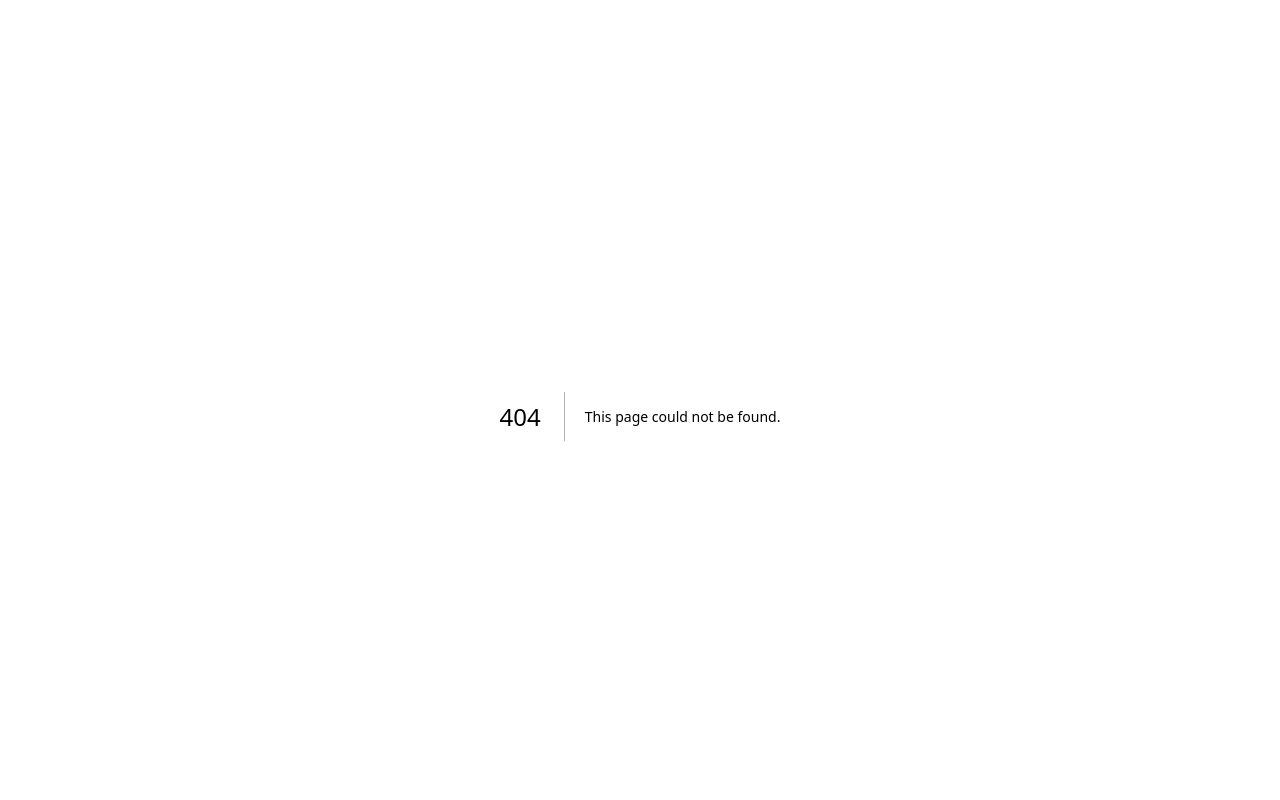
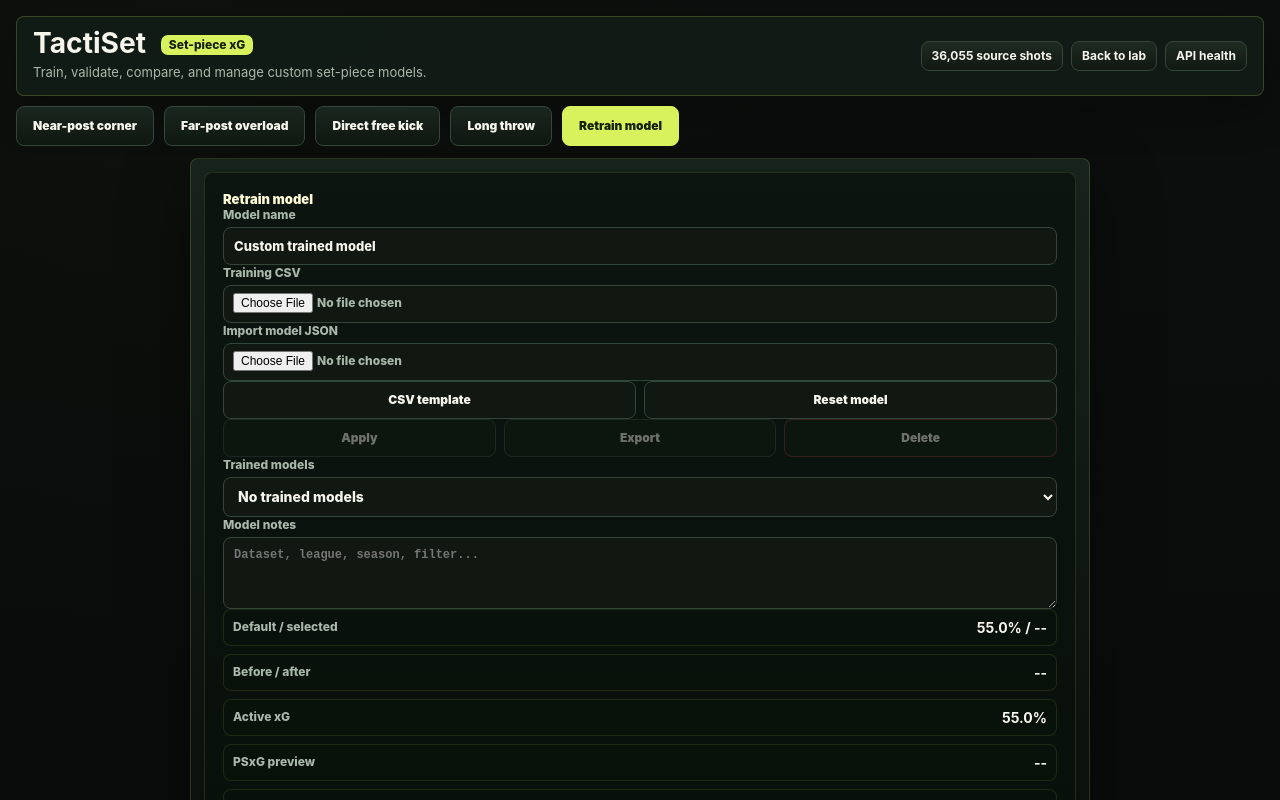
Before and after one commit to yubraj-karki1/Deadball-Economics, a Next.js app: page /retrain in a window 1280 px wide. Before the commit this address had no page. Shown: the top 800 px of the page. Built offline with nearby package versions, Linux system fonts and the light colour scheme.

Commit message:
new commit

```diff
--- a/app/deadball-lab.tsx
+++ b/app/deadball-lab.tsx
@@ -18,6 +18,7 @@ const GK_H = 4;
 const GK_V = 2.5;
 const SAVED_SCENARIOS_KEY = "deadball-economics-scenarios";
 const SAVED_TRAINED_MODELS_KEY = "deadball-economics-trained-models";
+const ACTIVE_TRAINED_MODEL_KEY = "deadball-economics-active-trained-model";
 
 type PresetKey = "nearPost" | "farPost" | "directFk" | "longThrow";
 type DragTarget = { kind: "shot" | "gk" | "start" | "def" | "atk"; index?: number } | null;
@@ -814,7 +815,7 @@ function directFreeKickVisual(start: Point, target: Point, curve: number, dip: n
   };
 }
 
-export default function DeadballLab() {
+export default function DeadballLab({ view = "lab" }: { view?: "lab" | "retrain" }) {
   const [state, setState] = useState<LabState>(initialState);
   const [scenarioName, setScenarioName] = useState("Near-post corner");
   const [activePreset, setActivePreset] = useState<PresetKey | null>("nearPost");
@@ -867,8 +868,14 @@ export default function DeadballLab() {
 
   useEffect(() => {
     const models = readTrainedModels();
+    const activeModelId = window.localStorage.getItem(ACTIVE_TRAINED_MODEL_KEY) ?? "";
+    const activeModel = models.find((model) => model.id === activeModelId);
     setTrainedModels(models);
-    setSelectedModelId(models[0]?.id ?? "");
+    setSelectedModelId(activeModel?.id ?? models[0]?.id ?? "");
+    if (activeModel) {
+      setState((current) => ({ ...current, calibration: activeModel.calibration }));
+      setModelName(activeModel.name);
+    }
   }, []);
 
   useEffect(() => {
@@ -1015,9 +1022,13 @@ export default function DeadballLab() {
     update({ calibration: model.calibration });
     setSelectedModelId(model.id);
     setModelName(model.name);
+    window.localStorage.setItem(ACTIVE_TRAINED_MODEL_KEY, model.id);
   };
   const deleteTrainedModel = () => {
     const next = trainedModels.filter((item) => item.id !== selectedModelId);
+    if (window.localStorage.getItem(ACTIVE_TRAINED_MODEL_KEY) === selectedModelId) {
+      window.localStorage.removeItem(ACTIVE_TRAINED_MODEL_KEY);
+    }
     persistTrainedModels(next);
     setSelectedModelId(next[0]?.id ?? "");
   };
@@ -1102,6 +1113,7 @@ export default function DeadballLab() {
   const resetDefaultModel = () => {
     update({ calibration: DEFAULT_CALIBRATION });
     setSelectedModelId("");
+    window.localStorage.removeItem(ACTIVE_TRAINED_MODEL_KEY);
   };
   const updateSelectedModelNotes = (notes: string) => {
     if (!selectedModelId) return;
@@ -1209,21 +1221,25 @@ export default function DeadballLab() {
       <header className="topbar">
         <div>
           <h1>TactiSet <span className="tag">Set-piece xG</span></h1>
-          <p className="sub">A tactical set-piece lab rebuilt as a Next.js and React TypeScript app.</p>
+          <p className="sub">{view === "retrain" ? "Train, validate, compare, and manage custom set-piece models." : "A tactical set-piece lab rebuilt as a Next.js and React TypeScript app."}</p>
         </div>
         <div className="top-actions">
           <span className="model-pill">36,055 source shots</span>
+          {view === "retrain" && <a className="health" href="/">Back to lab</a>}
           <a className="health" href="/api/health" target="_blank">API health</a>
         </div>
       </header>
 
       <section className="scenario-strip">
-        {(Object.keys(PRESETS) as PresetKey[]).map((key) => (
+        {(Object.keys(PRESETS) as PresetKey[]).map((key) => view === "lab" ? (
           <button key={key} className={`preset ${activePreset === key ? "on" : ""}`} onClick={() => applyPreset(key)}>{PRESETS[key].name}</button>
+        ) : (
+          <a key={key} className="preset scenario-link" href="/">{PRESETS[key].name}</a>
         ))}
+        <a className={`preset scenario-link ${view === "retrain" ? "on" : ""}`} href="/retrain">Retrain model</a>
       </section>
 
-      <main className="grid">
+      <main className={`grid ${view === "retrain" ? "retrain-view" : ""}`}>
         <aside className="panel controls">
           <div className="panel-head"><span>Scenario</span><b>{scenarioName}</b></div>
           <div className="scenario-library">
@@ -1289,7 +1305,7 @@ export default function DeadballLab() {
             <button className={`btn toggle ${state.showHeat ? "on" : ""}`} onClick={() => update({ showHeat: !state.showHeat })}>xG heatmap</button>
             <button className={`btn toggle ${state.showVor ? "on" : ""}`} onClick={() => update({ showVor: !state.showVor })}>Voronoi</button>
           </div>
-          <div className="training-card open">
+          {view === "retrain" && <div className="training-card open">
             <div className="panel-row-title">
               <div className="fk-title">Retrain model</div>
             </div>
@@ -1357,7 +1373,7 @@ export default function DeadballLab() {
                 {trainingReport.warnings.length > 0 && <Row k="New warnings" v={trainingReport.warnings.join(", ")} />}
               </>}
             </div>
-          </div>
+          </div>}
           <div className="mini-card"><span>Pitch mode</span><b>105 x 68 m</b></div>
         </aside>
 
--- a/app/globals.css
+++ b/app/globals.css
@@ -128,6 +128,13 @@ h1 {
   background: linear-gradient(180deg, rgba(27, 39, 31, 0.96), rgba(15, 24, 16, 0.96));
 }
 
+.scenario-link {
+  display: inline-flex;
+  align-items: center;
+  justify-content: center;
+  text-decoration: none;
+}
+
 .preset:hover,
 .preset.on,
 .btn.toggle.on {
@@ -142,6 +149,28 @@ h1 {
   gap: 12px;
   align-items: start;
   min-height: calc(100vh - 152px);
+}
+
+.grid.retrain-view {
+  display: block;
+  max-width: 900px;
+  min-height: calc(100vh - 152px);
+}
+
+.retrain-view > .panel:not(.controls),
+.retrain-view .controls > :not(.training-card) {
+  display: none;
+}
+
+.retrain-view .controls {
+  position: static;
+  width: 100%;
+  max-height: none;
+  overflow: visible;
+}
+
+.retrain-view .training-card {
+  padding: 18px;
 }
 
 .panel,
--- /dev/null
+++ b/app/retrain/page.tsx
@@ -0,0 +1,10 @@
+import DeadballLab from "../deadball-lab";
+
+export const metadata = {
+  title: "Retrain model - TactiSet",
+  description: "Train, validate, compare, and manage custom TactiSet models.",
+};
+
+export default function RetrainPage() {
+  return <DeadballLab view="retrain" />;
+}
```
